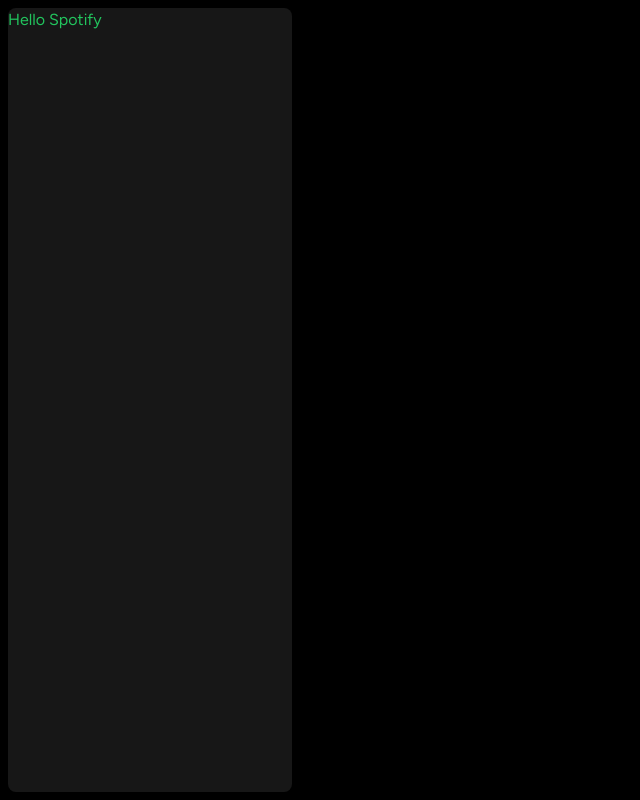
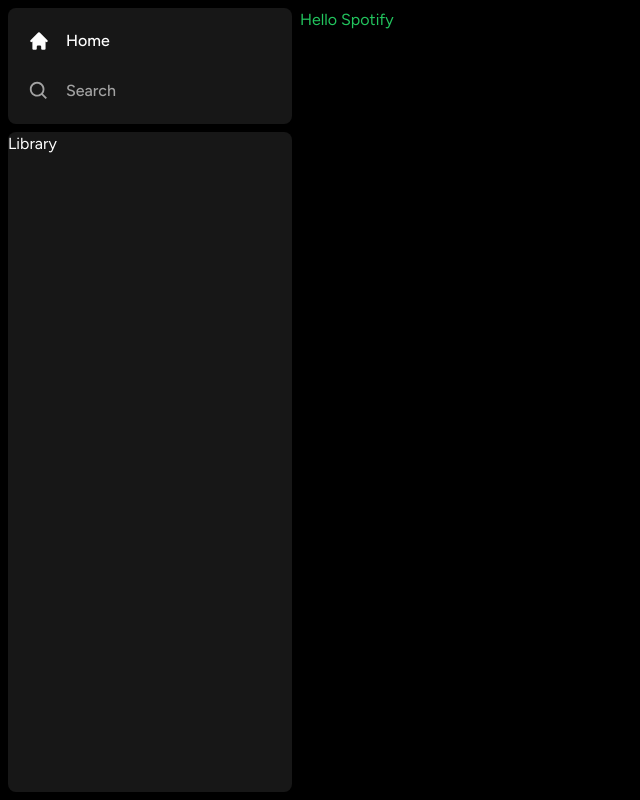
Before and after one commit to htutwaiphyoe/spotify, a Next.js app: page / in a window 1280 px wide. Shown: the whole page, without its empty margins (0-640 px from the left). Built offline with nearby package versions, Linux system fonts and the light colour scheme.

Commit message:
feat: SidebarItem

```diff
--- /dev/null
+++ b/components/Sidebar/SidebarItem.tsx
@@ -0,0 +1,27 @@
+import { cn } from "@/utils/helpers";
+import Link from "next/link";
+import { IconType } from "react-icons";
+
+type SidebarItemProps = {
+  Icon: IconType;
+  label: string;
+  active?: boolean;
+  href: string;
+};
+
+function SidebarItem({ Icon, label, active, href }: SidebarItemProps) {
+  return (
+    <Link
+      href={href}
+      className={cn(
+        `flex flex-row h-auto items-center w-full gap-x-4 text-base font-medium cursor-pointer hover:text-white transition text-neutral-400 py-1`,
+        active && "text-white"
+      )}
+    >
+      <Icon size={26} />
+      <p className="truncate w-full">{label}</p>
+    </Link>
+  );
+}
+
+export default SidebarItem;
--- a/components/Sidebar/index.tsx
+++ b/components/Sidebar/index.tsx
@@ -4,7 +4,8 @@
 import { usePathname } from "next/navigation";
 import { HiHome } from "react-icons/hi";
 import { BiSearch } from "react-icons/bi";
-import Box from "./Box";
+import Box from "../Box";
+import SidebarItem from "./SidebarItem";
 
 type SidebarProps = PropsWithChildren & {};
 
@@ -17,24 +18,34 @@
         label: "Home",
         active: pathname !== "/search",
         href: "/",
-        icon: HiHome,
+        Icon: HiHome,
       },
       {
         label: "Search",
         active: pathname === "/search",
         href: "/search",
-        icon: BiSearch,
+        Icon: BiSearch,
       },
     ],
     [pathname]
   );
 
   return (
-    <aside className="flex h-full">
-      <div className="hidden md:flex flex-col gap-y-2 bg-black h-full p-2 w-300">
-        <Box className="overflow-y-auto h-full">{children}</Box>
-      </div>
-    </aside>
+    <main className="flex h-full">
+      <aside className="hidden md:flex flex-col gap-y-2 bg-black h-full p-2 w-300">
+        <Box>
+          <div className="flex flex-col gap-y-4 px-5 py-4">
+            {routes.map((route) => (
+              <SidebarItem key={route.label} {...route} />
+            ))}
+          </div>
+        </Box>
+        <Box className="overflow-y-auto h-full">Library</Box>
+      </aside>
+      <section className="h-full flex-1 overflow-y-auto py-2">
+        {children}
+      </section>
+    </main>
   );
 }
 
```
Also changed, not shown: components/Box/index.tsx (renamed from components/Sidebar/Box/index.tsx).
